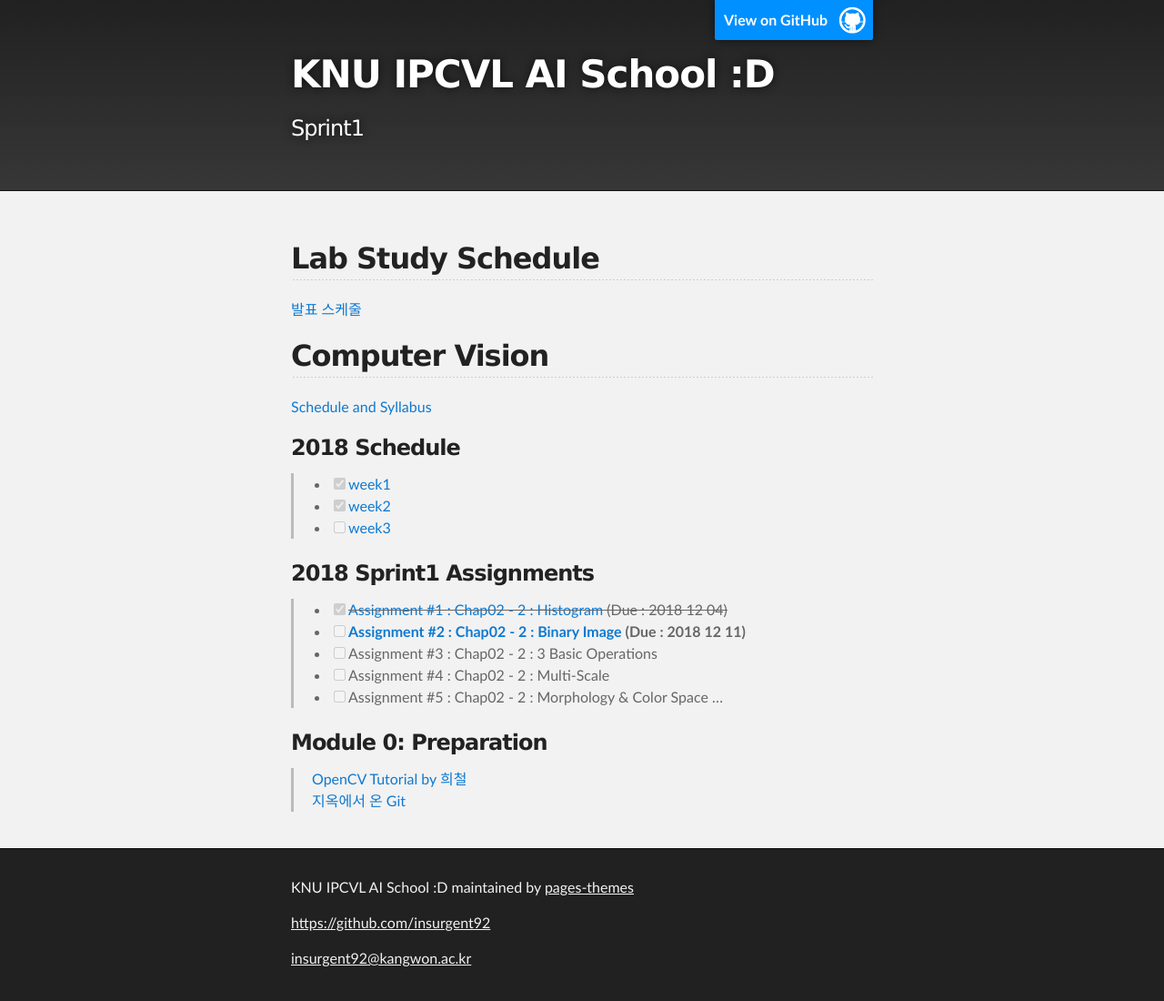
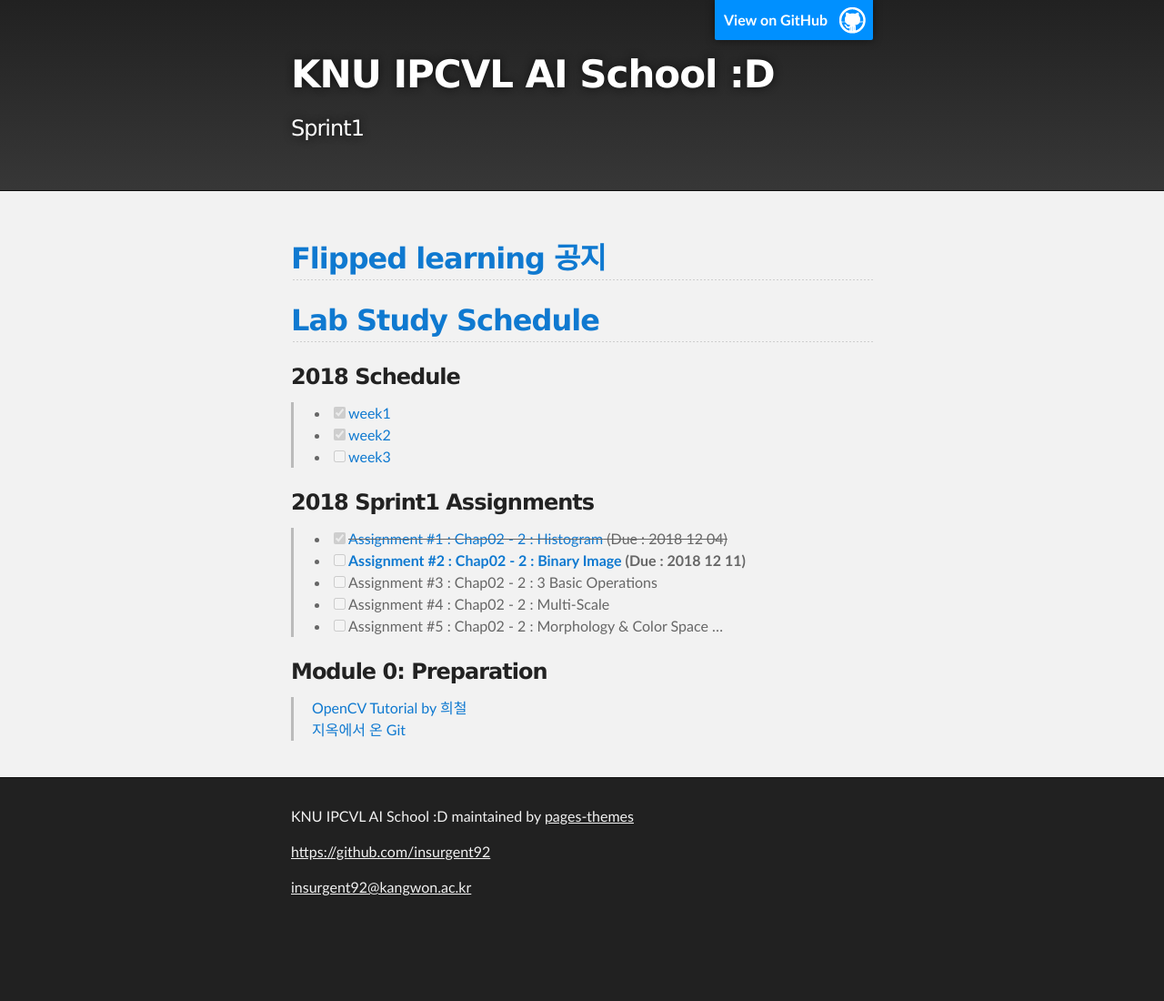
Before and after one commit to pages-themes/slate, a Jekyll site: the page built from index.md, in a window 1280 px wide. Shown: the whole page at 91% size. Built offline with Jekyll 4.4.1, drawn with Linux system fonts in a browser that asks for light colours; our own code applies the rules of GitHub Pages for plain Markdown files; after the commit the page ends 1022 px from its top, so only the background shows below that.

Commit message:
Updata admin

```diff
--- a/index.md
+++ b/index.md
@@ -2,11 +2,12 @@
 layout: default
 ---
 
-## Lab Study Schedule
-[발표 스케줄](https://docs.google.com/spreadsheets/d/1F5Brg4HEhqU8hvQlHm3mWKJn7SnHkAQTdhIdnH1tNag/edit?usp=sharing)
 
-## Computer Vision
-[Schedule and Syllabus](./docs/syllabus.html)
+## [Flipped learning 공지](./docs/admin.html)
+
+## [Lab Study Schedule](https://docs.google.com/spreadsheets/d/1F5Brg4HEhqU8hvQlHm3mWKJn7SnHkAQTdhIdnH1tNag/edit?usp=sharing)
+
+
 
 ### 2018 Schedule
 >- [x] [week1](./docs/sprint1/week1.html)
```
Also changed, not shown: docs/admin.md (added, +13 -0 lines).
